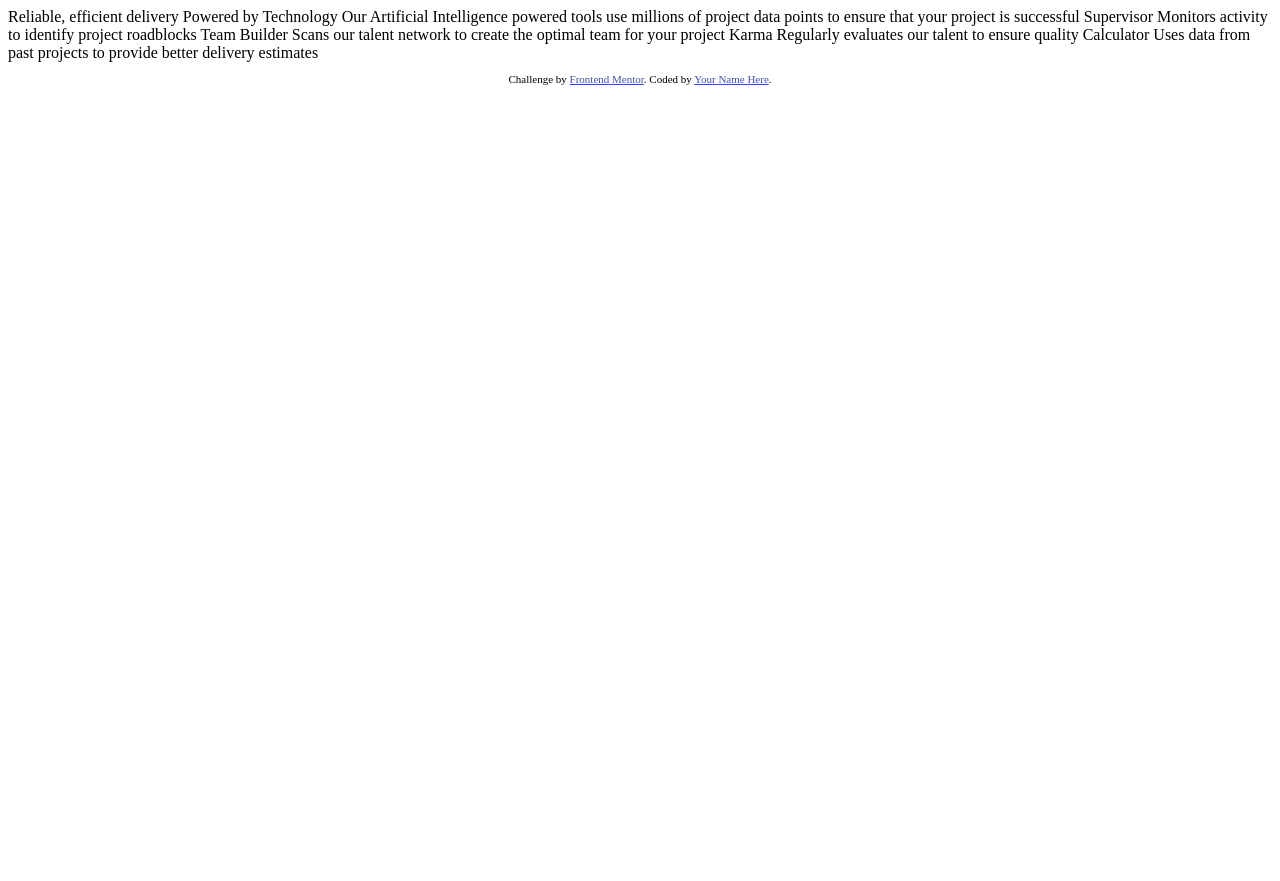
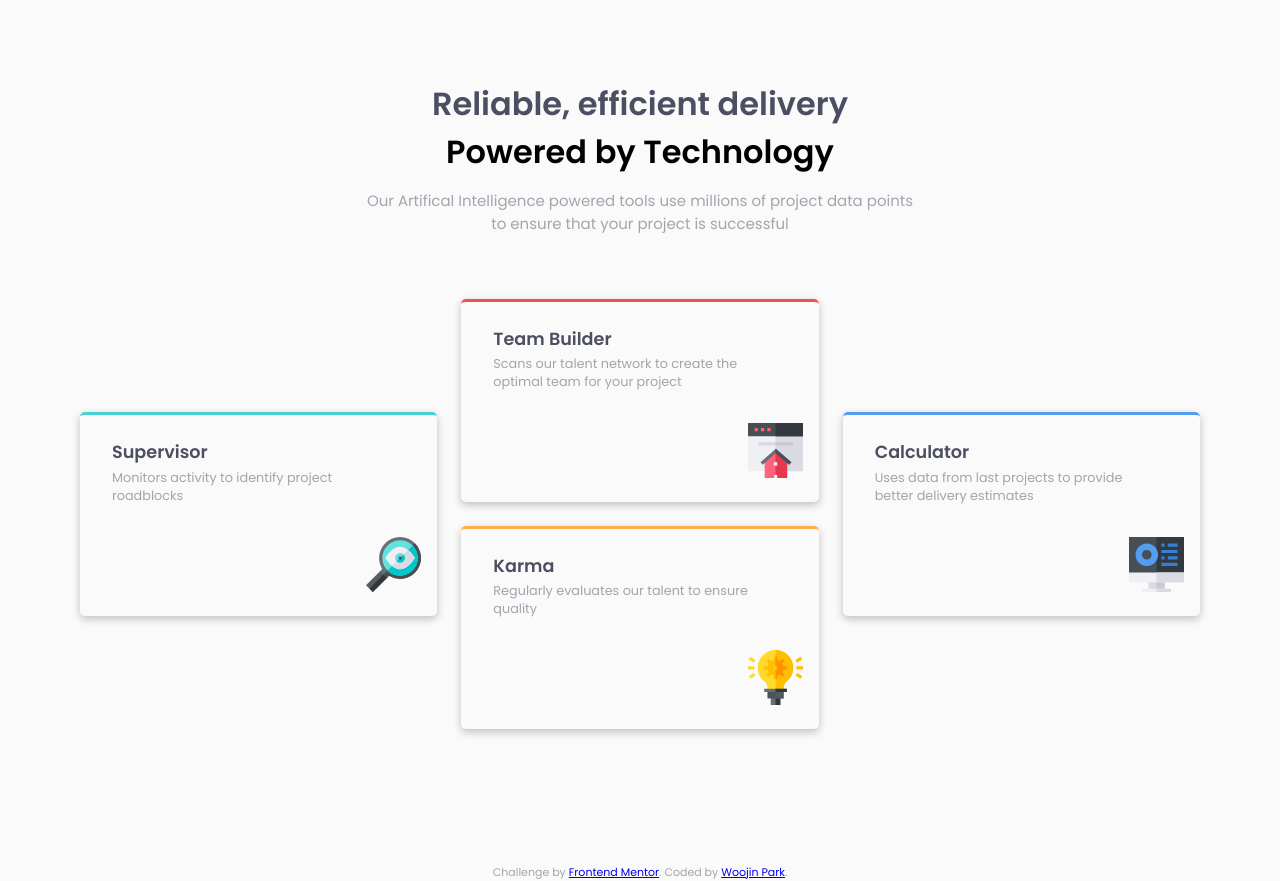
Before and after one commit to WoojinParkSoftware/Four-card-section, a plain HTML site: page index.html in a window 1280 px wide. Before the commit the page ends 800 px from the top, so only its background shows below. Drawn offline with Linux system fonts and the light colour scheme.

Commit message:
:bug: flexbox witth in grid

```diff
--- a/index.html
+++ b/index.html
@@ -1,45 +1,81 @@
 <!DOCTYPE html>
 <html lang="en">
+
 <head>
   <meta charset="UTF-8">
-  <meta name="viewport" content="width=device-width, initial-scale=1.0"> <!-- displays site properly based on user's device -->
+  <meta name="viewport" content="width=device-width, initial-scale=1.0">
+
 
   <link rel="icon" type="image/png" sizes="32x32" href="./images/favicon-32x32.png">
+  <link rel="stylesheet" href="style.css">
+
+  <link rel="preconnect" href="https://fonts.googleapis.com">
+  <link rel="preconnect" href="https://fonts.gstatic.com" crossorigin>
+  <link href="https://fonts.googleapis.com/css2?family=Poppins:wght@200;400;600&display=swap" rel="stylesheet">
 
   <title>Frontend Mentor | Four card feature section</title>
+</head>
 
-  <!-- Feel free to remove these styles or customise in your own stylesheet 👍 -->
-  <style>
-    .attribution { font-size: 11px; text-align: center; }
-    .attribution a { color: hsl(228, 45%, 44%); }
-  </style>
-</head>
 <body>
+  <main>
 
-  Reliable, efficient delivery
-  Powered by Technology
+    <div class="container">
+      <hgroup class="heading">
+        <p class="title">Reliable, efficient delivery</p>
+        <h1 class="heading__h">Powered by Technology</h1>
+      </hgroup>
 
-  Our Artificial Intelligence powered tools use millions of project data points
-  to ensure that your project is successful
+      <p class="container__p">
+        Our Artifical Intelligence powered tools
+        use millions of project data points to
+        ensure that your project is successful</p>
+    </div>
 
-  Supervisor
-  Monitors activity to identify project roadblocks
+    <ul class="cards">
 
-  Team Builder
-  Scans our talent network to create the optimal team for your project
+      <li class="card1" id="supervisor">
+        <h2 class="card1__h">Supervisor</h2>
+        <p class="card1__p">Monitors activity to identify project roadblocks</p>
+        <div class="img-container">
+          <img src="./images/icon-supervisor.svg" alt="">
+        </div>
+      </li>
 
-  Karma
-  Regularly evaluates our talent to ensure quality
+      <li class="card2" id="builder">
+        <h2 class="card2__h">Team Builder</h2>
+        <p class="card2__p">Scans our talent network to create the optimal
+          team for your project</p>
+        <div class="img-container">
+          <img src="./images/icon-team-builder.svg" alt="">
+        </div>
+      </li>
 
-  Calculator
-  Uses data from past projects to provide better delivery estimates
+      <li class="card3" id="karma">
+        <h2 class="card3__h">Karma</h2>
+        <p class="card3__p">Regularly evaluates our talent to ensure quality</p>
+        <div class="img-container">
+          <img src="./images/icon-karma.svg" alt="">
+        </div>
+      </li>
 
+      <li class="card4" id="calculator">
+        <h2 class="card4__h">Calculator</h2>
+        <p class="card4__p">Uses data from last projects to provide better
+          delivery estimates</p>
+        <div class="img-container">
+          <img src="./images/icon-calculator.svg" alt="">
+        </div>
+      </li>
+
+    </ul>
+  </main>
 
   <footer>
     <p class="attribution">
       Challenge by <a href="https://www.frontendmentor.io?ref=challenge" target="_blank">Frontend Mentor</a>.
-      Coded by <a href="#">Your Name Here</a>.
+      Coded by <a href="https://github.com/WoojinParkSoftware/Four-card-section">Woojin Park</a>.
     </p>
   </footer>
 </body>
+
 </html>
--- a/style.css
+++ b/style.css
@@ -0,0 +1,200 @@
+*,
+*::after,
+*::before {
+    margin: 0;
+}
+
+ul {
+    list-style-type: none;
+    padding: 0;
+}
+
+:root {
+    /* PRIMARY COLORS */
+    --red: hsl(0, 78%, 62%);
+    --cyan: hsl(180, 62%, 55%);
+    --orange: hsl(34, 97%, 64%);
+    --blue: hsl(212, 86%, 64%);
+    /* NEUTRAL COLORS */
+    --very-dark-blue: hsl(234, 12%, 34%);
+    --grayish-blue: hsl(229, 6%, 66%);
+    --very-light-gray: hsl(0, 0%, 98%);
+}
+
+body {
+    font-family: 'Poppins', sans-serif;
+    background: var(--very-light-gray);
+}
+
+main {
+    display: flex;
+    flex-direction: column;
+    align-items: center;
+    min-height: 100vh;
+    padding: 2rem;
+}
+
+.container {
+    text-align: center;
+    margin-top: 3rem;
+    display: flex;
+    flex-direction: column;
+    align-items: center;
+    justify-content: center;
+}
+
+.title {
+    color: var(--very-dark-blue);
+    font-weight: 200;
+    font-size: 1.4rem;
+    color: var(--very-dark-blue);
+    font-weight: 600;
+}
+
+.heading__h {
+    font-size: 1.4rem;
+}
+
+.container__p {
+    margin-top: 0.8rem;
+    margin-bottom: 4rem;
+    color: var(--grayish-blue);
+    font-size: 0.938rem;
+}
+
+.cards {
+    display: grid;
+    gap: 1.5rem;
+}
+
+.card1 {
+    border-top: 3px solid var(--cyan);
+    border-radius: 5px;
+    box-shadow: rgba(0, 0, 0, 0.24) 0px 3px 8px;
+    padding-top: 1.5rem;
+    padding-left: 2rem;
+}
+
+.card2 {
+    border-top: 3px solid var(--red);
+    border-radius: 5px;
+    box-shadow: rgba(0, 0, 0, 0.24) 0px 3px 8px;
+    padding-top: 1.5rem;
+    padding-left: 2rem;
+}
+
+.card3 {
+    border-top: 3px solid var(--orange);
+    border-radius: 5px;
+    box-shadow: rgba(0, 0, 0, 0.24) 0px 3px 8px;
+    padding-top: 1.5rem;
+    padding-left: 2rem;
+}
+
+.card4 {
+    border-top: 3px solid var(--blue);
+    border-radius: 5px;
+    box-shadow: rgba(0, 0, 0, 0.24) 0px 3px 8px;
+    padding-top: 1.5rem;
+    padding-left: 2rem;
+}
+
+.card1__h, .card2__h, .card3__h, .card4__h{
+    margin-bottom: 0.2rem;
+    color: var(--very-dark-blue);
+    font-size: 1.1rem;
+}
+
+.card1__p {
+    width: 80%;
+    color: var(--grayish-blue);
+    font-size: 0.8rem;
+}
+
+.card2__p {
+    width: 90%;
+    color: var(--grayish-blue);
+    font-size: 0.8rem;
+}
+
+.card3__p {
+    width: 90%;
+    color: var(--grayish-blue);
+    font-size: 0.8rem;
+}
+.card4__p {
+    width: 85%;
+    color: var(--grayish-blue);
+    font-size: 0.8rem;
+}
+
+img {
+    height: 55px;
+    width: 55px;
+}
+
+.img-container {
+    display: flex;
+    justify-content: flex-end;
+    margin-right: 1rem;
+    margin-top: 2rem;
+    margin-bottom: 1.5rem;
+}
+
+.attribution {
+    text-align: center;
+    font: inherit;
+    font-size: 11px;
+    color: var(--grayish-blue);
+}
+
+.attribution a:hover{
+    color: var(--very-dark-blue);
+}
+
+
+@media only screen and (min-width: 38rem) {
+    .cards {
+        grid-template-columns: 1fr 1fr 1fr;
+        grid-template-rows: 1fr 1fr 1fr 1fr;
+        max-width: 70rem;
+    }
+
+    #supervisor {
+        grid-column-start: 1;
+        grid-row-start: 2;
+        grid-row-end: 4;
+
+    }
+
+    #builder {
+        grid-column-start: 2;
+        grid-row-start: 1;
+        grid-row-end: 3;
+    }
+
+    #karma {
+        grid-column-start: 2;
+        grid-row-start: 3;
+        grid-row-end: 5;
+    }
+
+    #calculator {
+        grid-column-start: 3;
+        grid-row-start: 2;
+        grid-row-end: 4;
+    }
+
+    .container__p {
+        width: 65%;
+    }
+
+    .title {
+        font-size: 2rem;
+    }
+
+    .heading__h {
+        font-size: 2rem;
+    }
+
+}
```
